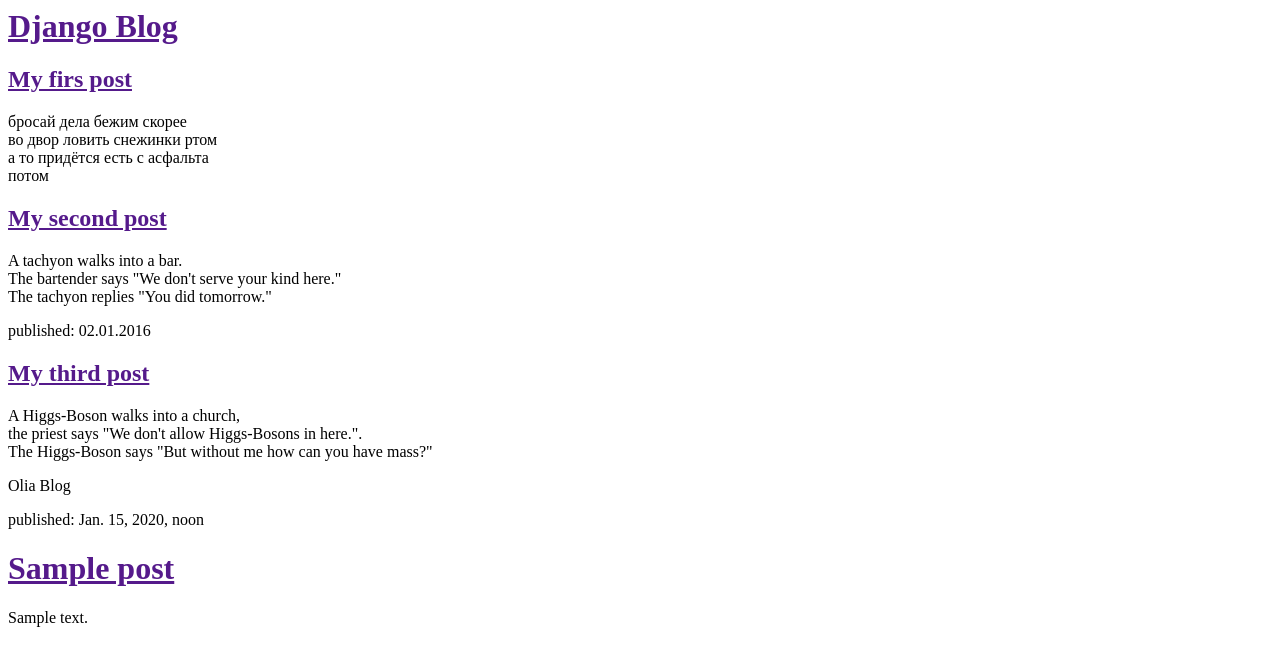
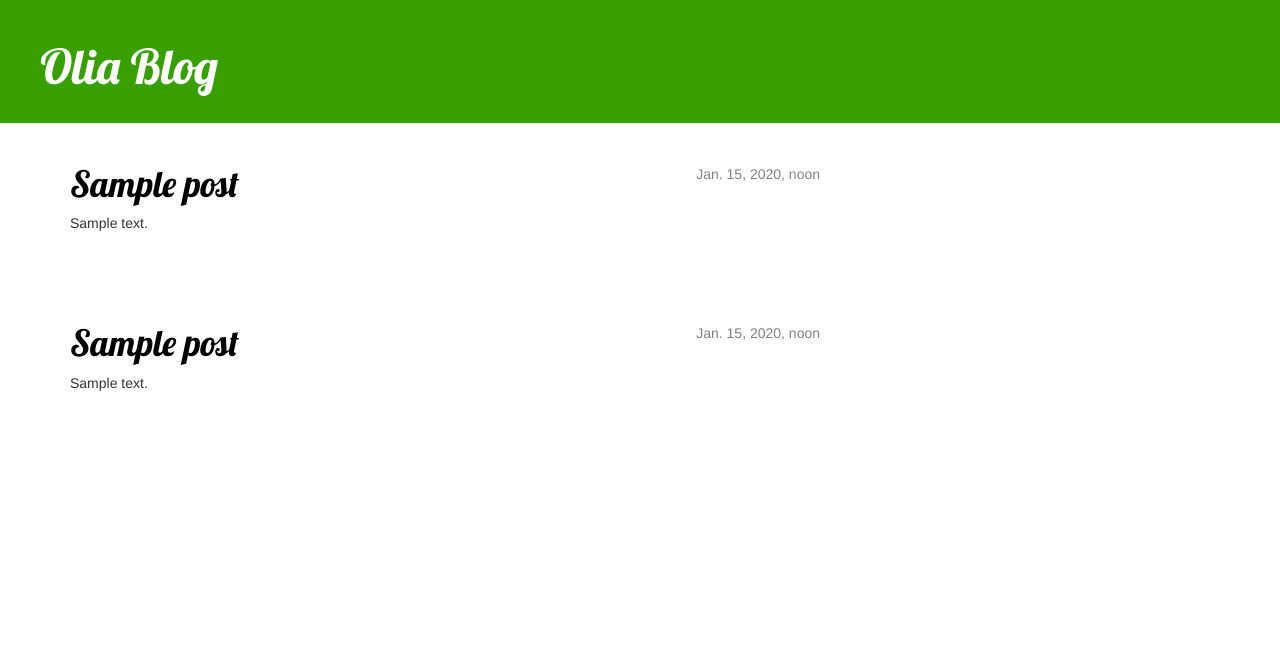
Before and after one commit to Bartimeys/my-first-blog, a Django app: template blog/templates/blog/post_list.html in a window 1280 px wide. Shown: the top 666 px of the page. Run offline with Django 3.2, Linux system fonts and the light colour scheme; the template is opened without the code that fills it: values that come from a table or form of the project are taken from there, others are empty; tables that the repository leaves empty hold one stand-in row (values such as "Sample post"); some libraries are stand-ins or nearby versions.

Commit message:
Modified templates to display posts from database choise third.

```diff
--- /dev/null
+++ b/blog/static/css/blog.css
@@ -0,0 +1,61 @@
+h1 a {
+  color: #FCA205;
+  font-family: 'Lobster';
+}
+
+
+.page-header {
+  background-color: #37a000;
+  margin-top: 0;
+  padding: 20px 20px 20px 40px;
+}
+
+.page-header h1,
+.page-header h1 a,
+.page-header h1 a:visited,
+.page-header h1 a:active {
+  color: #ffffff;
+  font-size: 36pt;
+  text-decoration: none;
+}
+
+
+
+h1,
+h2,
+h3,
+h4 {
+  font-family: 'Lobster', cursive;
+}
+
+.date {
+  float: right;
+  color: #828282;
+}
+
+.save {
+  float: right;
+}
+
+.post-form textarea,
+.post-form input {
+  width: 100%;
+}
+
+.top-menu,
+.top-menu:hover,
+.top-menu:visited {
+  color: #ffffff;
+  float: right;
+  font-size: 26pt;
+  margin-right: 20px;
+}
+
+.post {
+  margin-bottom: 70px;
+}
+
+.post h1 a,
+.post h1 a:visited {
+  color: #000000;
+}
--- a/blog/templates/blog/post_list.html
+++ b/blog/templates/blog/post_list.html
@@ -1,45 +1,42 @@
+{% load staticfiles %}
 <html>
     <head>
         <title>Django blog</title>
+        <link rel="stylesheet" href="//maxcdn.bootstrapcdn.com/bootstrap/3.2.0/css/bootstrap.min.css">
+        <link rel="stylesheet" href="//maxcdn.bootstrapcdn.com/bootstrap/3.2.0/css/bootstrap-theme.min.css">
+        <link rel="stylesheet" href="{% static 'css/blog.css' %}">
+        <link href="http://fonts.googleapis.com/css?family=Lobster&subset=latin,latin-ext" rel="stylesheet" type="text/css">
     </head>
     <body>
-        <div>
-            <h1><a href="">Django Blog</a></h1>
+      <div class="page-header">
+              <h1><a href="/">Olia Blog</a></h1>
+      </div>
+      <div class="content container">
+
+        <div class="row">
+            <div class="col-md-8">
+                {% for post in posts %}
+                    <div class="post">
+                        <div class="date">
+                            {{ post.published_date }}
+                        </div>
+                        <h1><a href="">{{ post.title }}</a></h1>
+                        <p>{{ post.text|linebreaks }}</p>
+                    </div>
+                {% endfor %}
+            </div>
+            <div class="col-md-8">
+                {% for post in posts %}
+                    <div class="post">
+                        <div class="date">
+                            {{ post.published_date }}
+                        </div>
+                        <h1><a href="">{{ post.title }}</a></h1>
+                        <p>{{ post.text|linebreaks }}</p>
+                    </div>
+                {% endfor %}
+            </div>
         </div>
-        <div>
-
-            <h2><a href="">My firs post</a></h2>
-            <p>бросай дела бежим скорее<br>
-во двор ловить снежинки ртом<br>
-а то придётся есть с асфальта<br>
-потом<br></p>
-
-        </div>
-        <div>
-
-            <h2><a href="">My second post</a></h2>
-            <p>A tachyon walks into a bar.
-              <br> The bartender says "We don't serve your kind here." <br>
-              The tachyon replies "You did tomorrow."</p>
-              <p>published: 02.01.2016</p>
-        </div>
-        <div>
-
-            <h2><a href="">My third post</a></h2>
-            <p>A Higgs-Boson walks into a church,
-              <br> the priest says "We don't allow Higgs-Bosons in here.".
-              <br> The Higgs-Boson says "But without me how can you have mass?"</p>
-
-        </div>
-        <div>Olia Blog</a></h1>
-</div>
-
-{% for post in posts %}
-    <div>
-        <p>published: {{ post.published_date }}</p>
-        <h1><a href="">{{ post.title }}</a></h1>
-        <p>{{ post.text|linebreaks }}</p>
     </div>
-{% endfor %}
     </body>
 </html>
```
